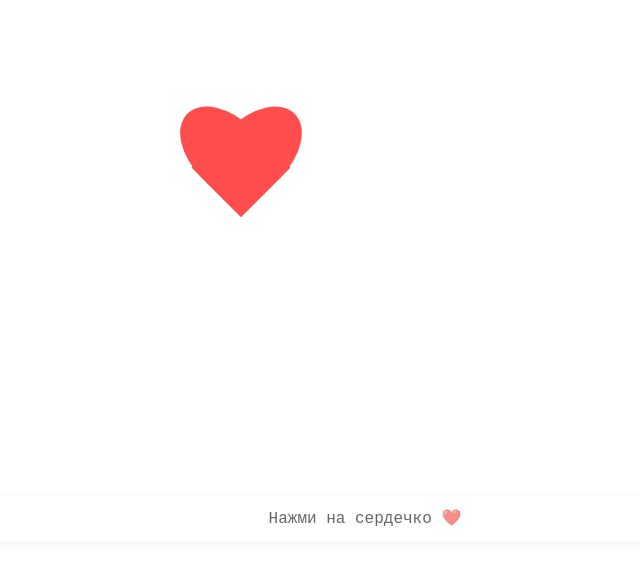
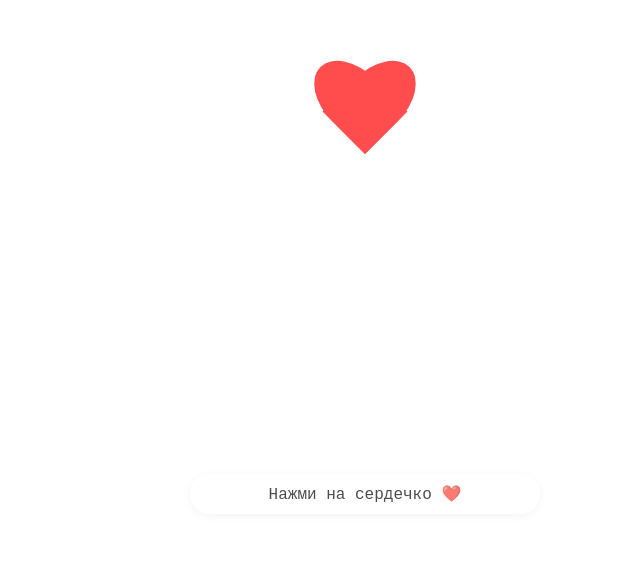
Before and after one commit to iweiid/index, a plain HTML site: page index.html in a window 1280 px wide. Shown: the part 246-810 px from the top of the page, without its empty margins (275-915 px from the left). Drawn offline with Linux system fonts and the light colour scheme.

Commit message:
Update index.html

```diff
--- a/index.html
+++ b/index.html
@@ -4,21 +4,29 @@
     <title>Я ЛЮБЛЮ ТЕБЯ ❤️</title>
     <meta name="viewport" content="width=device-width, initial-scale=1.0, user-scalable=yes">
     <style>
+        * {
+            margin: 0;
+            padding: 0;
+            box-sizing: border-box;
+        }
+
         body {
-            margin: 0;
             min-height: 100vh;
+            display: flex;
+            flex-direction: column;
+            justify-content: center;
+            align-items: center;
+            font-family: -apple-system, BlinkMacSystemFont, 'Segoe UI', Roboto, Helvetica, Arial, sans-serif;
+            transition: background-color 0.3s;
+            padding: 20px;
+        }
+
+        .button-wrapper {
+            flex: 1;
             display: flex;
             justify-content: center;
             align-items: center;
-            font-family: sans-serif;
-            transition: background-color 0.3s;
-            padding: 16px;
-        }
-
-        .container {
             width: 100%;
-            max-width: 400px;
-            margin: 0 auto;
         }
 
         .heart-btn {
@@ -26,11 +34,12 @@
             border: none;
             cursor: pointer;
             transition: transform 0.2s;
+            display: block;
         }
 
         .heart {
-            width: clamp(80px, 25vw, 140px);
-            height: clamp(70px, 22vw, 126px);
+            width: min(120px, 30vw);
+            height: calc(min(120px, 30vw) * 0.88);
             position: relative;
             margin: 0 auto;
         }
@@ -62,48 +71,50 @@
             transform: scale(0.95);
         }
 
-        .info {
-            position: fixed;
-            bottom: 20px;
-            left: 16px;
-            right: 16px;
-            text-align: center;
-            font-size: clamp(12px, 4vw, 16px);
-            color: rgba(0, 0, 0, 0.6);
-            background: rgba(255, 255, 255, 0.85);
-            backdrop-filter: blur(4px);
-            padding: 12px 16px;
-            border-radius: 30px;
-            font-family: monospace;
-            box-shadow: 0 2px 10px rgba(0, 0, 0, 0.05);
-            line-height: 1.4;
-        }
-
-        max-width: 480px {
-            .info {
-                bottom: 12px;
-                left: 12px;
-                right: 12px;
-                padding: 8px 12px;
-                font-size: 11px;
-            }
-        }
-
         hover: hover {
             .heart-btn:hover .heart {
                 transform: scale(1.1);
             }
         }
 
+        .info {
+            width: 90%;
+            max-width: 350px;
+            margin: 20px auto;
+            text-align: center;
+            font-size: clamp(12px, 4vw, 16px);
+            color: rgba(0, 0, 0, 0.7);
+            background: rgba(255, 255, 255, 0.85);
+            backdrop-filter: blur(8px);
+            padding: 10px 16px;
+            border-radius: 40px;
+            font-family: monospace;
+            font-weight: 500;
+            white-space: nowrap;
+            overflow-x: auto;
+            box-shadow: 0 2px 10px rgba(0, 0, 0, 0.05);
+        }
+
+        max-width: 480px {
+            .info {
+                white-space: normal;
+                word-break: break-word;
+                width: 95%;
+                padding: 8px 12px;
+                font-size: 11px;
+            }
+        }
+
         @supports (padding: max(0px)) {
-            .info {
-                bottom: max(12px, env(safe-area-inset-bottom));
+            body {
+                padding-left: max(20px, env(safe-area-inset-left));
+                padding-right: max(20px, env(safe-area-inset-right));
             }
         }
     </style>
 </head>
 <body>
-    <div class="container">
+    <div class="button-wrapper">
         <button class="heart-btn" id="colorButton">
             <div class="heart"></div>
         </button>
@@ -134,7 +145,9 @@
 
             while (attempts < maxAttempts) {
                 let r = Math.floor(Math.random() * 256);
-                let g = Math.floor(Math.random() * 256);
+
+
+let g = Math.floor(Math.random() * 256);
                 let b = Math.floor(Math.random() * 256);
 
                 if (!isColorUsed(r, g, b)) {
@@ -145,11 +158,30 @@
             }
 
             let r = Math.floor(Math.random() * 256);
-
-
-let g = Math.floor(Math.random() * 256);
+            let g = Math.floor(Math.random() * 256);
             let b = Math.floor(Math.random() * 256);
             return 'rgb(' + r + ', ' + g + ', ' + b + ')';
+        }
+
+        function updateHeartColorForBackground(newColor) {
+            let match = newColor.match(/rgb\((\d+),\s*(\d+),\s*(\d+)\)/);
+            if (!match) return;
+            let r = parseInt(match[1]);
+            let g = parseInt(match[2]);
+            let b = parseInt(match[3]);
+            let brightness = (r * 0.299 + g * 0.587 + b * 0.114);
+            let heartColor = brightness > 128 ? '#cc3333' : '#ff9999';
+
+            let style = document.createElement('style');
+            style.textContent = `
+                .heart::before, .heart::after {
+                    background-color: ${heartColor} !important;
+                }
+            `;
+            let oldStyle = document.querySelector('#dynamic-heart-color');
+            if (oldStyle) oldStyle.remove();
+            style.id = 'dynamic-heart-color';
+            document.head.appendChild(style);
         }
 
         button.onclick = function() {
@@ -164,22 +196,7 @@ let g = Math.floor(Math.random() * 256);
                 infoDiv.innerHTML = `💗 Нажатий: ${clickCount} | Уникальных цветов: ${usedColors.length}`;
             }
 
-            let r = parseInt(newColor.split(',')[0].split('(')[1]);
-            let g = parseInt(newColor.split(',')[1]);
-            let b = parseInt(newColor.split(',')[2].split(')')[0]);
-            let brightness = (r * 0.299 + g * 0.587 + b * 0.114);
-            let heartColor = brightness > 128 ? '#ff4d4d' : '#ff9999';
-
-            let style = document.createElement('style');
-            style.textContent = `
-                .heart::before, .heart::after {
-                    background-color: ${heartColor} !important;
-                }
-            `;
-            let oldStyle = document.querySelector('#dynamic-heart-color');
-            if (oldStyle) oldStyle.remove();
-            style.id = 'dynamic-heart-color';
-            document.head.appendChild(style);
+            updateHeartColorForBackground(newColor);
         }
     </script>
 </body>
```
